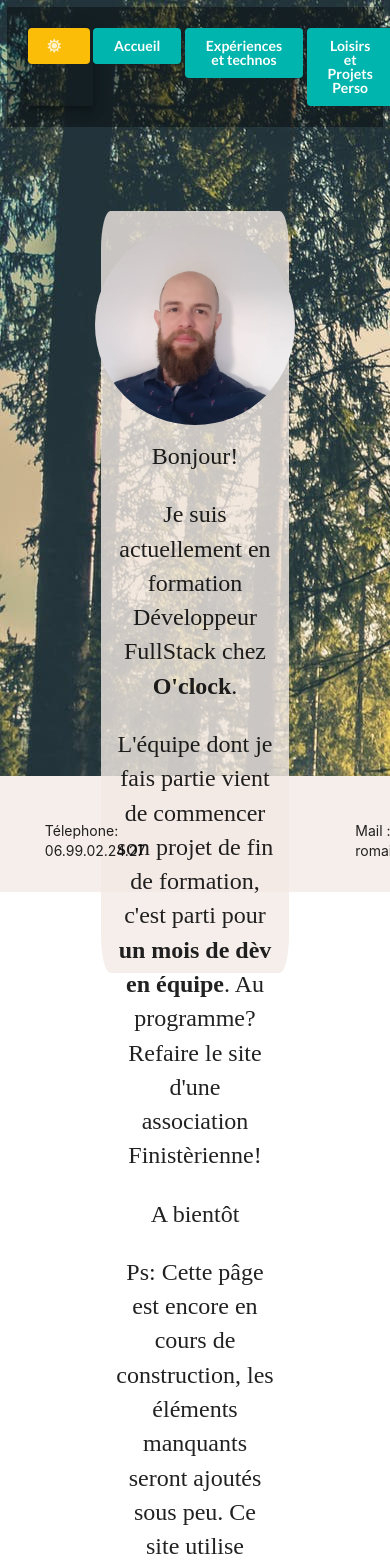
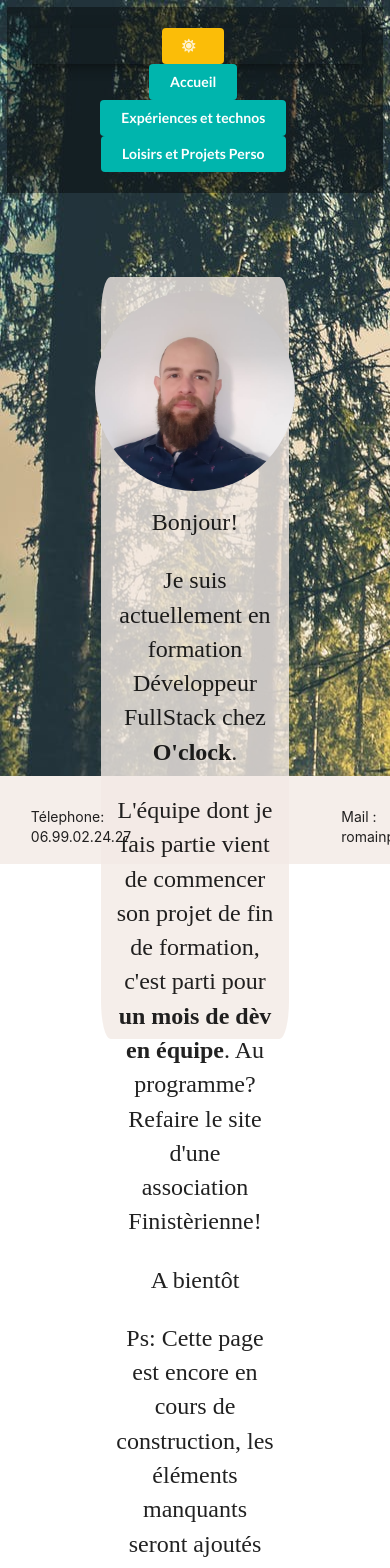
Before and after one commit to RomainPerdriat/RomainPerdriat.github.io, a React (Create React App) app: page / in a window 390 px wide. Shown: the top 1568 px of the page. Built offline with nearby package versions, Linux system fonts and the light colour scheme; a web font is replaced by a local one.

Commit message:
responsive en cours

```diff
--- a/src/components/Contact/contact.scss
+++ b/src/components/Contact/contact.scss
@@ -3,7 +3,7 @@
 .contact {
     background-color:rgba(243, 234, 229,0.8);
     padding-left: 1rem;
-    padding: 1.2rem;
+    padding: 0.2rem;
     display: flex;
     flex-direction: row;
     justify-content: space-between;
--- a/src/components/Header/header.scss
+++ b/src/components/Header/header.scss
@@ -5,6 +5,26 @@
     padding: 1.5rem;
     text-align: center;
     display: flex;
+    flex-direction: row;
     justify-content: space-between;
     font-family: 'IM Fell English SC', serif;
+
+    &-button{
+
+    }
 }
+
+@media screen and (max-width: 768px) {
+    .header{
+
+        background-color: rgba(0,0,0,.4);
+        text-align: center;
+        padding: 1.5rem;
+        text-align: center;
+        display: flex;
+        flex-direction: column;
+        justify-content: space-between;
+        font-family: 'IM Fell English SC', serif;
+    }
+
+}
--- a/src/components/Loisirs/Loisirs.jsx
+++ b/src/components/Loisirs/Loisirs.jsx
@@ -15,13 +15,13 @@ const Loisirs = ({className, ...rest}) => {
 
          <h1>Loisirs</h1>
             <p>
-            Je m'intéresse à beaucoup de choses!
+            Je m'intèresse à beaucoup de choses!
             </p>
             <p>L'apprentissage permanent est vraiment important pour moi, et, de ce fait, le nombre de mes centres d'interêt fait comme mon âge, il croît.</p>
             <p>En voici donc certains: </p>
                 <ol class="ui list">
                      <li value="-">La cuisine</li>
-                     <li value="-">La musique (beaucoup de folk, entre autres)</li>
+                     <li value="-">La musique </li>
                      <li value="-">La Bande Dessinée</li>
                      <li value="-">Le jardinage</li>
                      <li value="-">L'astronomie</li>
--- a/src/components/Loisirs/loisirs.scss
+++ b/src/components/Loisirs/loisirs.scss
@@ -7,7 +7,7 @@
     max-width: 50%;
     max-height: 50%;
     margin: auto;
-    margin-top: 3.5rem;
+    margin-top: 6rem;
     padding:2.5rem;
     font-family: 'IM Fell English SC', serif;
     font-size:large;
--- a/src/components/Pres/Pres.jsx
+++ b/src/components/Pres/Pres.jsx
@@ -32,7 +32,7 @@ const Pres = ({className,
 
                 <p>A bientôt</p>
 
-                <p>Ps: Cette pâge est encore en cours de construction, les éléments manquants seront ajoutés sous peu.
+                <p>Ps: Cette page est encore en cours de construction, les éléments manquants seront ajoutés sous peu.
                 Ce site utilise <strong>React</strong>, <strong>Material-UI</strong> et <strong>Sémantic-UI</strong></p>
                 <p> Bonne visite
             </p>
--- a/src/components/ProjetPerso/projetPerso.scss
+++ b/src/components/ProjetPerso/projetPerso.scss
@@ -6,7 +6,7 @@
     max-width: 25%;
     max-height: 25%;
     margin: auto;
-    margin-top: 1.5rem;
+    margin-top: 3.5rem;
     padding-bottom: 1rem;
     padding:1rem;
     border-radius:5%;
```
